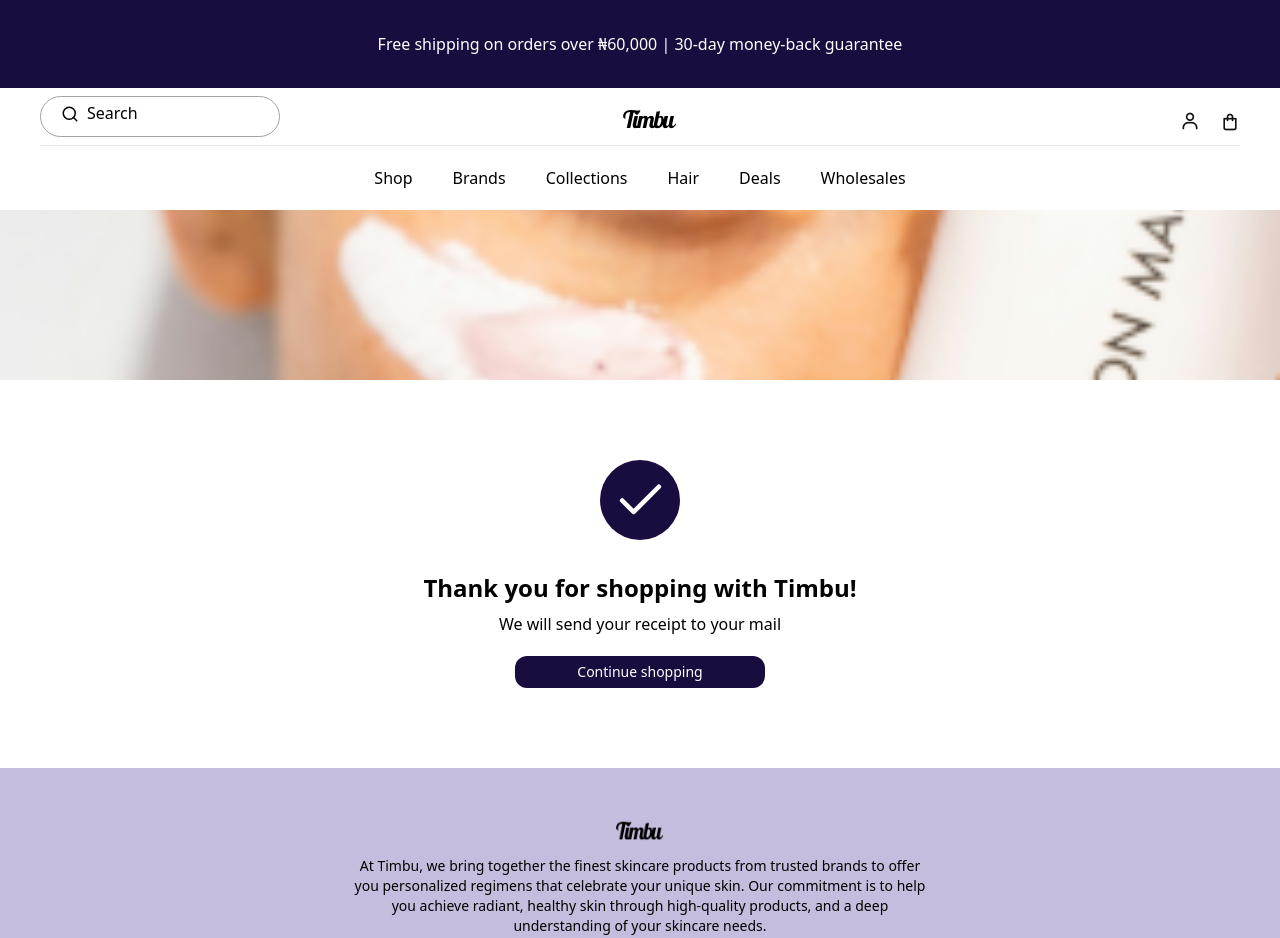
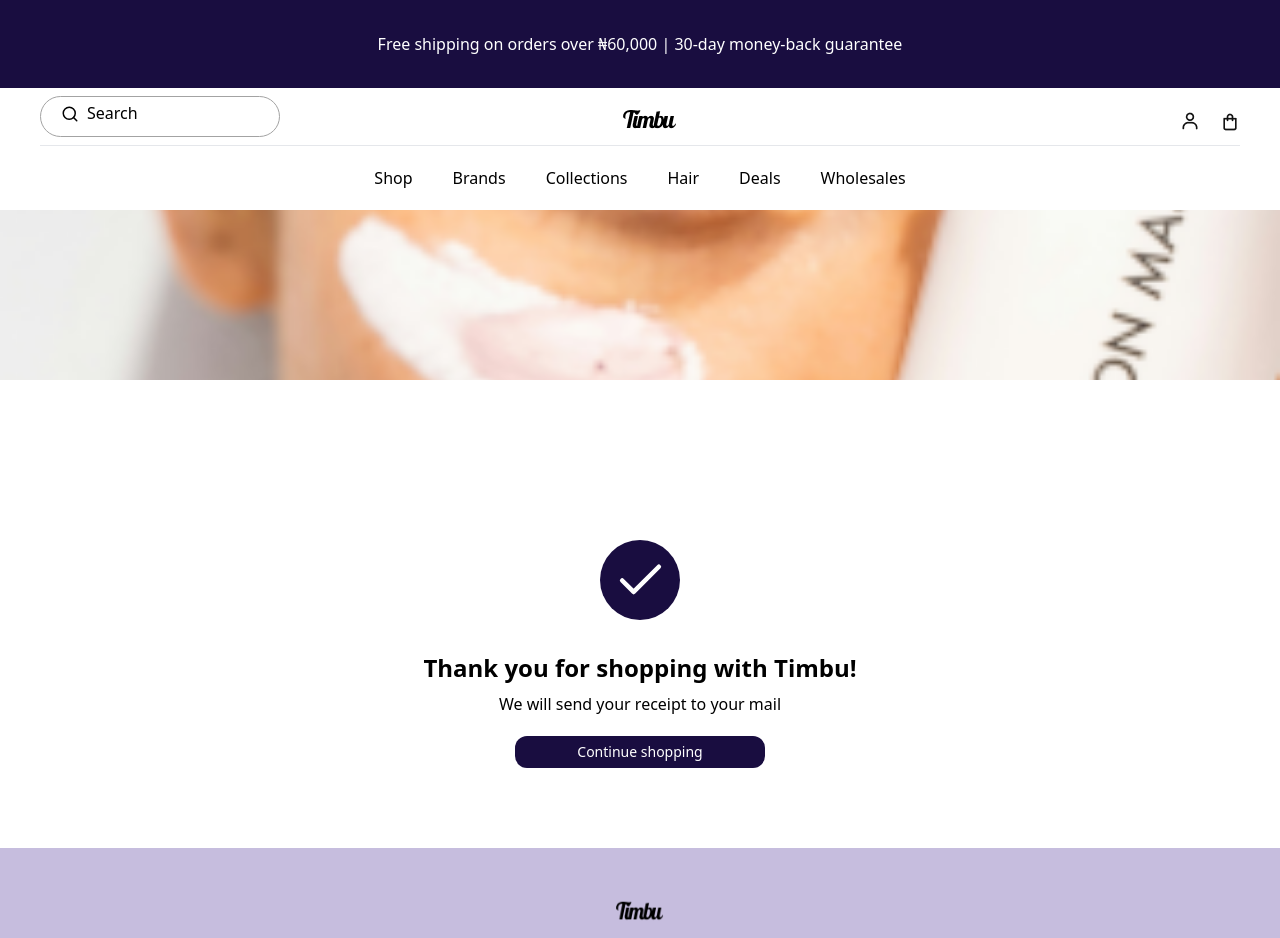
Before and after one commit to DebraTaiwo/timbuProductPage, a React (Create React App) app: page /thankyou in a window 1280 px wide. Shown: the top 938 px of the page. Built offline with nearby package versions, Linux system fonts and the light colour scheme.

Commit message:
updated thankyou page

```diff
--- a/src/components/Footer.jsx
+++ b/src/components/Footer.jsx
@@ -5,7 +5,7 @@ import logo from '../assets/Idaralogo.png'
 
 const Footer = () => {
   return (
-    <footer className='mt-20 border-neutral-400 bg-other-rgba mb-0'>
+    <footer className=' mt-20 mb-0 border-neutral-400 bg-other-rgba '>
 
             <div className='items-justify md:items-center justify-normal md:justify-center md:text-center flex flex-col mx-10 md:mx-20'>
                 <img className='mt-10 h-12 w-12' src={logo} alt="image" />
--- a/src/pages/ThankyouPage.jsx
+++ b/src/pages/ThankyouPage.jsx
@@ -5,29 +5,31 @@ import { Link } from 'react-router-dom'
 
 const ThankyouPage = () => {
   return (
-    <div className='mt-0 mb-0'>
+    <>
       <Header/>
-        <div className='mt-0 mb-0'>
+      <div className="flex flex-col min-h-screen">
+        <div className='flex-grow'>
           <div className='bg-cover bg-center bg-mobile-home h-[67px] md:h-[170px] md:mt-5'>
-                <div className=' flex items-center justify-center h-full text-xl md:text-2xl'></div>
+            <div className='flex items-center justify-center h-full text-xl md:text-2xl'></div>
           </div>
           <div className='mt-20 items-center justify-center flex flex-col mx-5'>
-            <div className="h-20 w-20 rounded-full items-center justify-center flex bg-custom-rgba text-white"><Check size={55}/></div>
-            <h2 className='font-bold text-lg md:text-2xl mt-8 flex flex-col items-center justify-center'>Thank you for shopping with Timbu!</h2>
+            <div className="mt-20 h-20 w-20 rounded-full items-center justify-center flex bg-custom-rgba text-white">
+              <Check size={55}/>
+            </div>
+            <h2 className='font-bold text-lg md:text-2xl mt-8 flex flex-col items-center justify-center'>
+              Thank you for shopping with Timbu!
+            </h2>
             <p className='mt-2'>We will send your receipt to your mail</p>
             <Link to ="/">
               <button className="mt-5 w-[150px] md:w-[250px] h-8 flex items-center justify-center bg-custom-rgba rounded-[12px] text-white text-sm md:text-md">
-            Continue shopping</button>
+                Continue shopping
+              </button>
             </Link>
-
           </div>
-
         </div>
-
         <Footer/>
-
-
       </div>
+    </>
   )
 }
 
```
Lines whose indentation alone changed are shown as unchanged.
